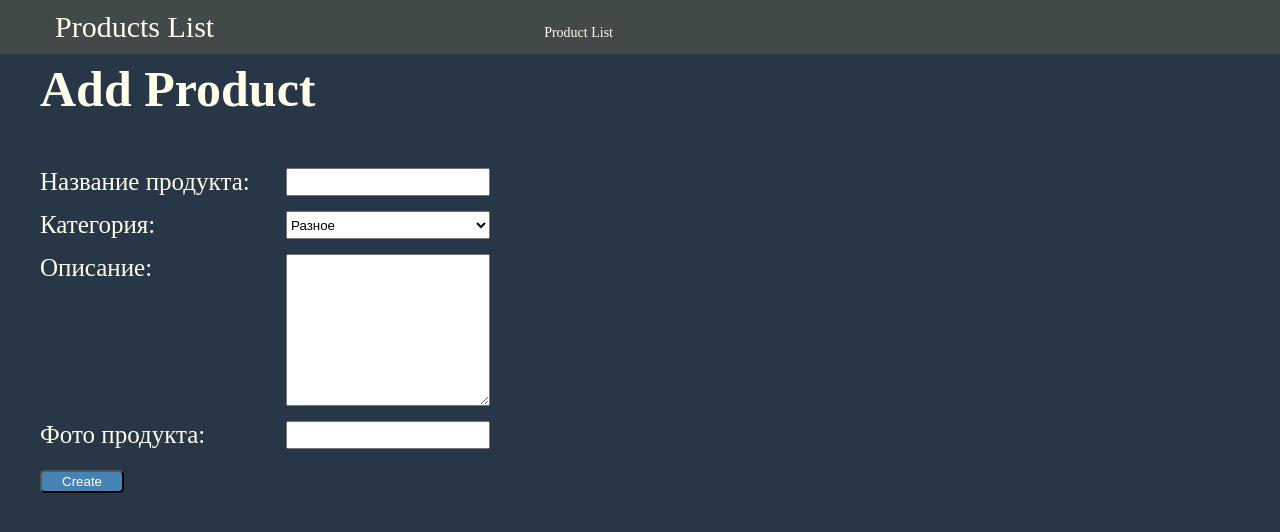
After one commit to AlibekBeket/test_8_alibek_beket, a Django app: page /product/add/ in a window 1280 px wide. The commit adds this page. Shown: the top 532 px of the page. Run offline with Django 4.2, Linux system fonts and the light colour scheme; parts of the project's set-up code (start-up, migrations or seed data) failed here and were passed over.

Commit message:
добавил страницу для создания продукта и стилизовал его, изменил модель продукта и сделал миграцию, изменил форму для продукта так как он не мог принемать в себя объект со значением null

```diff
--- a/app/feedback/forms.py
+++ b/app/feedback/forms.py
@@ -7,22 +7,28 @@ from feedback.models import Product
 class ProductForm(forms.ModelForm):
     class Meta:
         model = Product
-        fields = ("name", "description", "category", 'picture')
+        fields = ("name", "category", "description", "picture")
         labels = {
             'name': 'Название продукта',
             'category': 'Категория',
             'description': 'Описание',
-            'picture': 'Фото продукта'
+            'picture': 'Фото продукта',
         }
 
     def clean_name(self):
-        product_name = self.cleaned_data.get('product_name')
+        product_name = self.cleaned_data.get('name')
         if len(product_name) < 3:
             raise ValidationError('Наименование продукта не может состоять из 1 или 2 символов')
         return product_name
 
     def clean_description(self):
-        product_description = self.cleaned_data.get('product_description')
+        product_description = self.cleaned_data.get('description')
         if len(product_description) < 3 and len(product_description) != 0:
             raise ValidationError('Описание продукта не может состоять из 1 или 2 символов, но может быть пустым')
         return product_description
+
+    def clean_picture(self):
+        product_picture = self.cleaned_data.get('picture')
+        if not product_picture:
+            return ''
+        return product_picture
--- /dev/null
+++ b/app/feedback/templates/partials/product_form.html
@@ -0,0 +1,5 @@
+{% csrf_token %}
+{{ form.as_p }}
+<div class="button_update_or_create">
+    <input type="submit" value="{{ button_text }}">
+</div>
--- /dev/null
+++ b/app/feedback/templates/product_add.html
@@ -0,0 +1,13 @@
+{% extends 'base.html' %}
+{% block title %}Create Product{% endblock %}
+{% block navbar %}
+<a href="{% url 'products_list' %}">Product List</a>
+{% endblock %}
+{% block content %}
+<h1>Add Product</h1>
+<div class="form">
+    <form action="{% url 'product_add' %}" method="post">
+        {% include 'partials/product_form.html' with button_text="Create" %}
+    </form>
+</div>
+{% endblock %}
--- a/app/feedback/urls.py
+++ b/app/feedback/urls.py
@@ -1,9 +1,10 @@
 from django.urls import path
 
-from feedback.views.product import ProductListView, ProductDetailView
+from feedback.views.product import ProductListView, ProductDetailView, ProductAddView
 
 urlpatterns = [
     path('', ProductListView.as_view()),
     path('product/', ProductListView.as_view(), name='products_list'),
     path('product/<int:pk>/', ProductDetailView.as_view(), name='product_detail'),
+    path('product/add/', ProductAddView.as_view(), name='product_add'),
 ]
--- a/app/feedback/views/product.py
+++ b/app/feedback/views/product.py
@@ -1,6 +1,9 @@
-from django.views.generic import ListView, DetailView
+from django.urls import reverse
+from django.views.generic import ListView, DetailView, CreateView
 
 from feedback.models import Product
+
+from feedback.forms import ProductForm
 
 
 class ProductListView(ListView):
@@ -14,3 +17,12 @@ class ProductListView(ListView):
 class ProductDetailView(DetailView):
     template_name = 'product_detail.html'
     model = Product
+
+
+class ProductAddView(CreateView):
+    template_name = 'product_add.html'
+    model = Product
+    form_class = ProductForm
+
+    def get_success_url(self):
+        return reverse('product_detail', kwargs={'pk': self.object.pk})
--- a/app/static/css/style.css
+++ b/app/static/css/style.css
@@ -128,3 +128,31 @@ body{
 .product_detail_str p span{
     font-size: 20px;
 }
+.form{
+    margin-top: 50px;
+}
+.form p{
+    margin: 15px 0;
+    display: flex;
+    justify-content: space-between;
+    width: 450px;
+}
+.form p input{
+    width: 200px;
+}
+.form p textarea{
+    width: 202px;
+}
+.form p select{
+    width: 204px;
+}
+.button_update_or_create input{
+    padding: 2px 20px;
+    background: SteelBlue;
+    color: white;
+    border-radius: 5px;
+}
+.button_update_or_create input:hover{
+    background: DarkSlateGray;
+    color: White;
+}
```
Also changed, not shown: app/feedback/models/product.py (+1 -2 lines), app/feedback/templates/product_detail.html (+6 -1 lines), app/feedback/templates/product_list.html (+6 -1 lines), app/feedback/migrations/0003_alter_product_picture.py (added).
